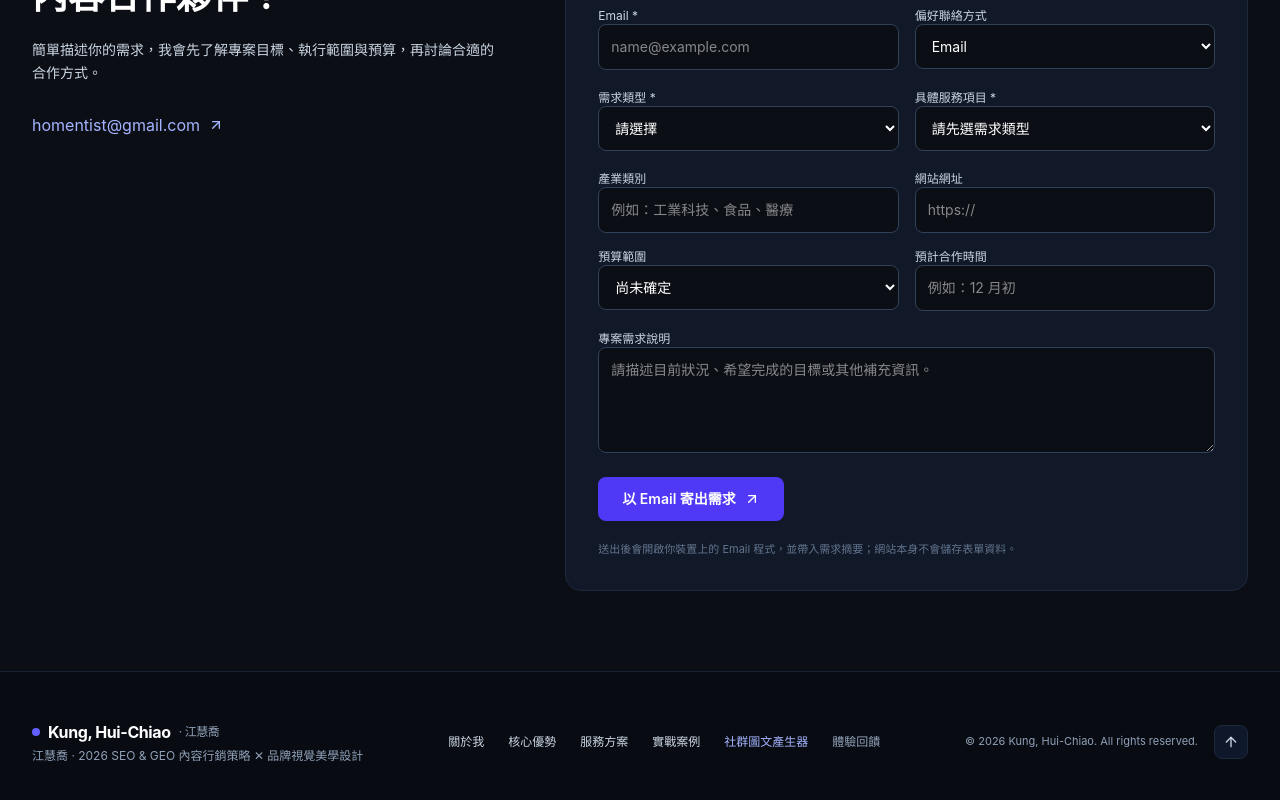
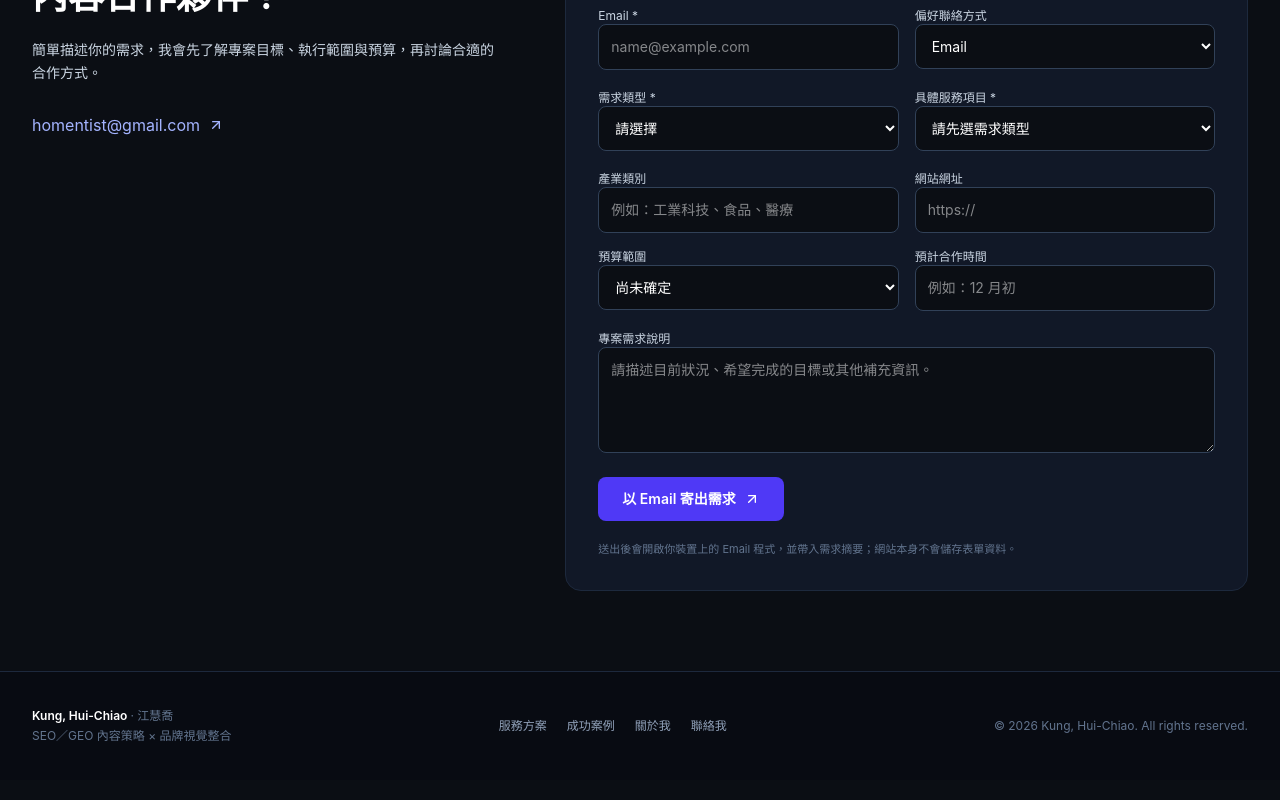
Before and after one commit to homentist/model_01, a React (Vite) app: page / in a window 1280 px wide. Shown: the part 6835-7635 px from the top of the page. Built offline with nearby package versions, Linux system fonts and the light colour scheme.

Commit message:
refactor: align Footer.tsx with phase 1 site positioning

```diff
--- a/src/components/Footer.tsx
+++ b/src/components/Footer.tsx
@@ -1,66 +1,11 @@
 import React from 'react';
 import { AUTHOR_INFO } from '../data/portfolioData.ts';
-import { ArrowUp, Sparkles, Mail, MessageCircle } from 'lucide-react';
-
-interface FooterProps {
-  onOpenSocialStudio: () => void;
-  onOpenFeedback: () => void;
-}
-
-export const Footer: React.FC<FooterProps> = ({ onOpenSocialStudio, onOpenFeedback }) => {
-  const scrollToTop = () => {
-    window.scrollTo({ top: 0, behavior: 'smooth' });
-  };
-
-  return (
-    <footer className="bg-[#080b11] border-t border-slate-800/80 py-12 px-4 sm:px-6 lg:px-8 text-slate-400 text-xs">
-      <div className="max-w-7xl mx-auto flex flex-col md:flex-row items-center justify-between gap-6">
-        {/* Brand identity */}
-        <div className="space-y-1 text-center md:text-left">
-          <div className="text-white font-bold text-base tracking-tight flex items-center justify-center md:justify-start gap-2">
-            <span className="w-2 h-2 rounded-full bg-indigo-500" />
-            <span>{AUTHOR_INFO.name}</span>
-            <span className="text-xs font-normal text-slate-400">· 江慧喬</span>
-          </div>
-          <p className="text-xs text-slate-400 max-w-md">
-            {AUTHOR_INFO.chineseName} · 2026 SEO & GEO 內容行銷策略 ✕ 品牌視覺美學設計
-          </p>
-        </div>
-
-        {/* Links */}
-        <div className="flex flex-wrap items-center justify-center gap-6 text-xs text-slate-300">
-          <a href="#about" className="hover:text-white transition-colors">關於我</a>
-          <a href="#why-me" className="hover:text-white transition-colors">核心優勢</a>
-          <a href="#services" className="hover:text-white transition-colors">服務方案</a>
-          <a href="#portfolio" className="hover:text-white transition-colors">實戰案例</a>
-          <button
-            onClick={onOpenSocialStudio}
-            className="hover:text-indigo-400 transition-colors cursor-pointer text-indigo-300"
-          >
-            社群圖文產生器
-          </button>
-          <button
-            onClick={onOpenFeedback}
-            className="hover:text-indigo-400 transition-colors cursor-pointer text-slate-400"
-          >
-            體驗回饋
-          </button>
-        </div>
-
-        {/* Back to top & copyright */}
-        <div className="flex items-center gap-4">
-          <span className="text-[11px] text-slate-400">
-            © {new Date().getFullYear()} {AUTHOR_INFO.name}. All rights reserved.
-          </span>
-          <button
-            onClick={scrollToTop}
-            className="p-2 rounded-lg bg-slate-900 border border-slate-800 hover:border-slate-700 text-slate-300 hover:text-white transition-colors cursor-pointer"
-            aria-label="回到頁面頂部"
-          >
-            <ArrowUp className="w-4 h-4" />
-          </button>
-        </div>
-      </div>
-    </footer>
-  );
-};
+export const Footer: React.FC = () => (
+  <footer className="border-t border-slate-800 bg-[#080b12] py-9 px-4 sm:px-6 lg:px-8 text-xs text-slate-500">
+    <div className="max-w-7xl mx-auto flex flex-col sm:flex-row items-center justify-between gap-4">
+      <div><p className="text-white font-semibold">{AUTHOR_INFO.name} <span className="text-slate-500 font-normal">· {AUTHOR_INFO.chineseName}</span></p><p className="mt-1">SEO／GEO 內容策略 × 品牌視覺整合</p></div>
+      <nav className="flex flex-wrap justify-center gap-5 text-slate-400"><a href="#services">服務方案</a><a href="#cases">成功案例</a><a href="#about">關於我</a><a href="#contact">聯絡我</a></nav>
+      <span>© {new Date().getFullYear()} {AUTHOR_INFO.name}. All rights reserved.</span>
+    </div>
+  </footer>
+);
```
